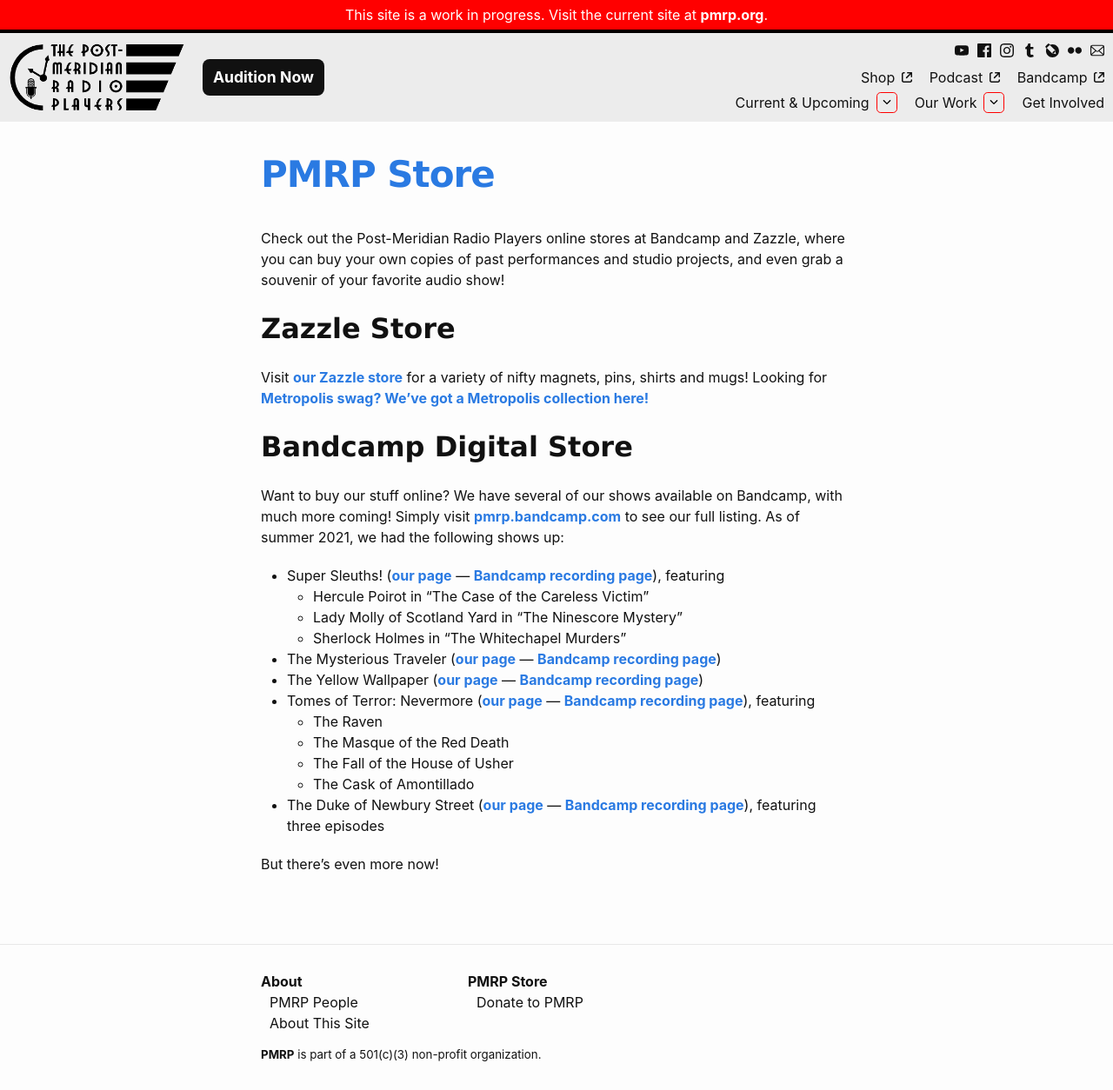
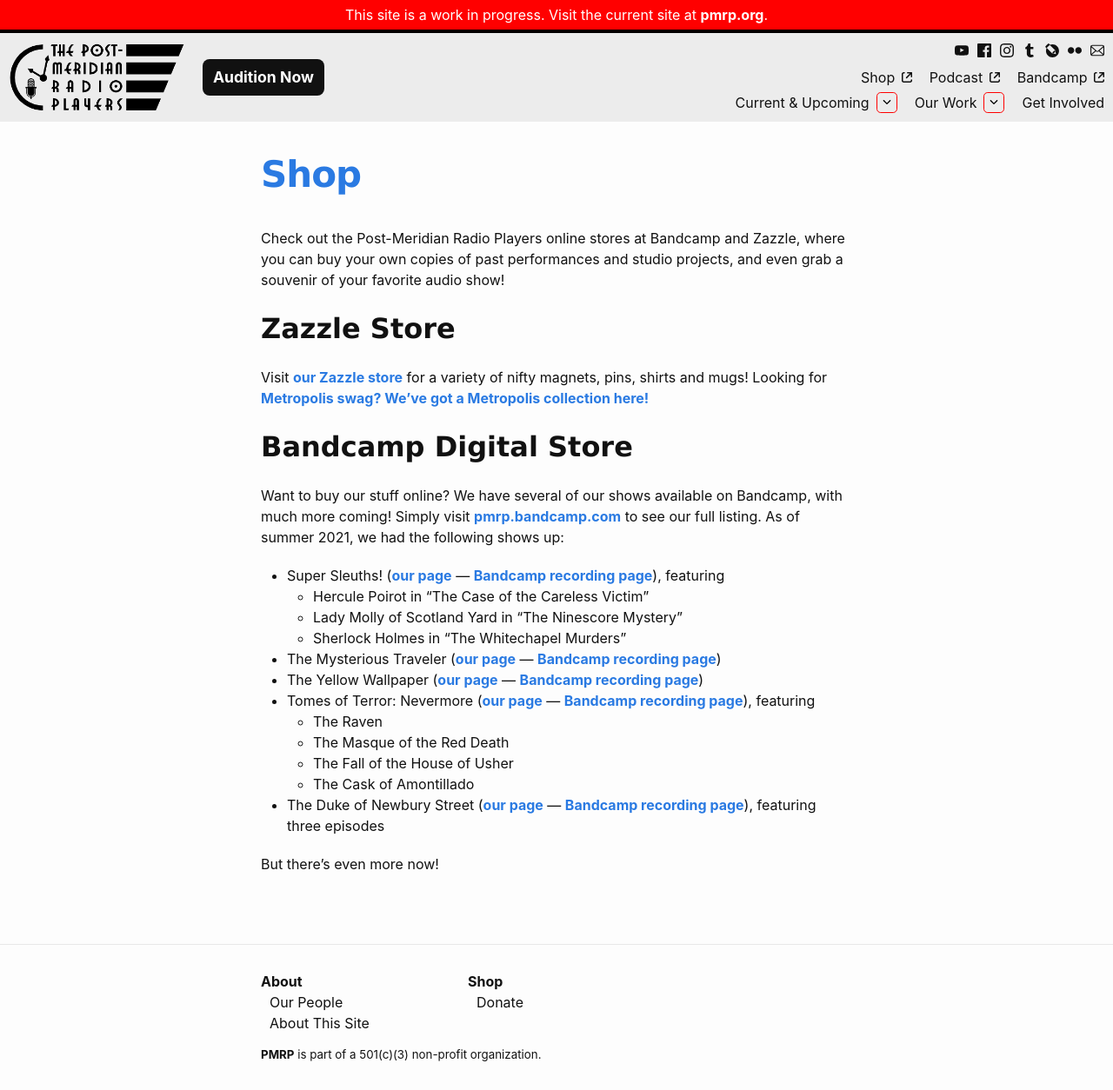
Before and after one commit to pmrp-boston/pmrp_2025, a Jekyll site: the page built from shop.md, in a window 1280 px wide. Shown: the whole page at 87% size. Built offline with Jekyll 4.4.1, drawn with Linux system fonts in a browser that asks for light colours.

Commit message:
Retitle donate, people, shop pages

```diff
--- a/donate.md
+++ b/donate.md
@@ -1,6 +1,6 @@
 ---
 layout: page
-title: Donate to PMRP
+title: Donate
 ---
 
 <form action="https://www.paypal.com/cgi-bin/webscr" method="post">
--- a/people.md
+++ b/people.md
@@ -1,6 +1,6 @@
 ---
 layout: page
-title: PMRP People
+title: Our People
 ---
 
 ## Officers
--- a/shop.md
+++ b/shop.md
@@ -1,6 +1,6 @@
 ---
 layout: page
-title: PMRP Store
+title: Shop
 ---
 Check out the Post-Meridian Radio Players online stores at Bandcamp and
 Zazzle, where you can buy your own copies of past performances and studio
```
